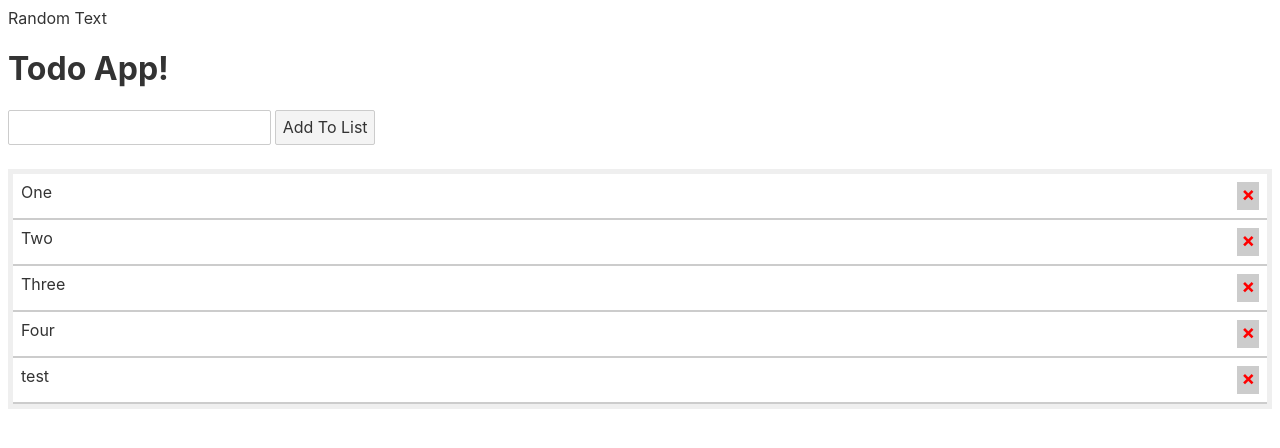
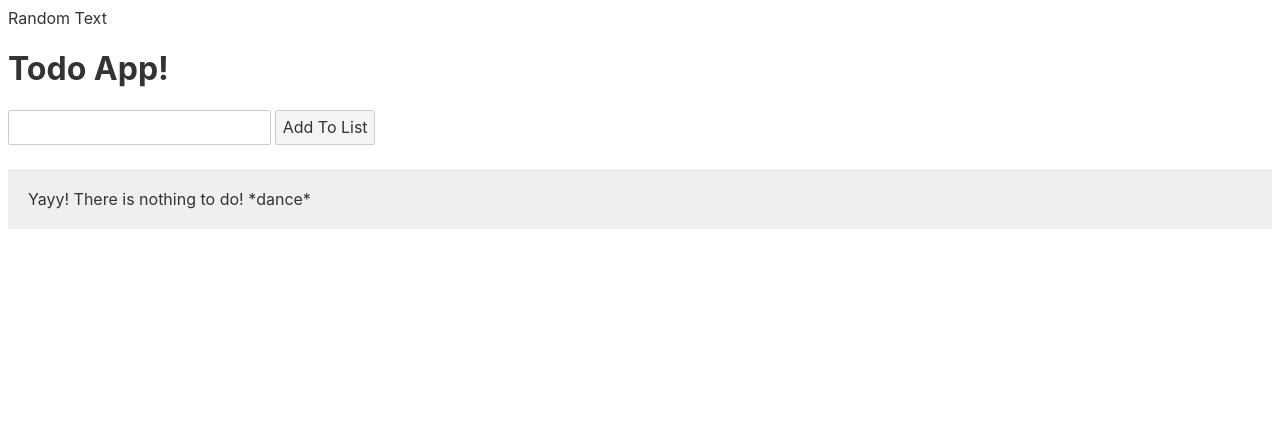
Before and after one commit to yakowa/todo-webapp, a Svelte app: page / in a window 1280 px wide. Shown: the top 448 px of the page. Built offline with nearby package versions, Linux system fonts and the light colour scheme.

Commit message:
Supports localStorage

```diff
--- a/package.json
+++ b/package.json
@@ -1,6 +1,6 @@
 {
   "name": "Todo App",
-  "version": "1.0.0",
+  "version": "1.2.0",
   "private": true,
   "scripts": {
     "build": "rollup -c",
--- a/public/index.html
+++ b/public/index.html
@@ -5,6 +5,11 @@
 	<meta name='viewport' content='width=device-width,initial-scale=1'>
 	<title>Todo App</title>
 	<link rel='stylesheet' href='global.css'>
+
+    <link rel="stylesheet" href="https://cdnjs.cloudflare.com/ajax/libs/font-awesome/4.7.0/css/font-awesome.min.css">
+	<!-- <link rel="stylesheet" href="https://unpkg.com/onsenui/css/onsenui.css"> -->
+	<!-- <link rel="stylesheet" href="https://unpkg.com/onsenui/css/onsen-css-components.min.css"> -->
+	<!-- <script src="https://unpkg.com/onsenui/js/onsenui.min.js"></script> -->
 
 	<!-- Bundle -->
 	<link rel='stylesheet' href='build/bundle.css'>
@@ -15,5 +20,7 @@
 	Random Text
 	<div id="root">
 	</div>
+	<!-- <ons-button onclick="ons.notification.alert('Hello World!')">Click Me</ons-button> -->
+
 </body>
 </html>
--- a/src/Adder.svelte
+++ b/src/Adder.svelte
@@ -1,10 +1,12 @@
 <script>
 	export let list;
+	export let storeList;
 
 	let tempValue = '';
 
 	function updateList() {
 		list = [...list, tempValue]
+		storeList();
 		tempValue = '';
 	}
 </script>
--- a/src/App.svelte
+++ b/src/App.svelte
@@ -1,16 +1,19 @@
 <script>
 	import List from './List.svelte';
 	import Adder from './Adder.svelte';
-	let todosList = [
-		'One',
-		'Two',
-		'Three',
-		'Four',
-		'test'
-	];
+
+	var list = localStorage.getItem('list');
+	if (list == null) {
+		localStorage.setItem('list', '[]');
+	}
+	let todosList = JSON.parse(localStorage.getItem('list'));
+
+	function storeList() {
+		localStorage.setItem('list', JSON.stringify(todosList));
+	}
 </script>
 
 
 <h1>Todo App!</h1>
-<Adder bind:list={todosList}/>
-<List todos={todosList}/>
+<Adder bind:list={todosList} storeList={storeList}/>
+<List bind:todos={todosList} storeList={storeList}/>
--- a/src/List.svelte
+++ b/src/List.svelte
@@ -1,12 +1,13 @@
 <script>
 	export let todos;
+	export let storeList;
 </script>
 
 <ul>
 	{#each todos as todo, i}
 	<li>
 		{todo}
-		<span on:click={(e) => {todos.splice(i, 1); todos = todos;}}>&times</span>
+		<span on:click={(e) => {todos.splice(i, 1); todos = todos; storeList();}}>&times</span>
 	</li>
 	{/each}
 	<span>Yayy! There is nothing to do! *dance*</span>
```
Also changed, not shown: public/build/bundle.js, 2 other files (tests, documents, lock files or other folders).
